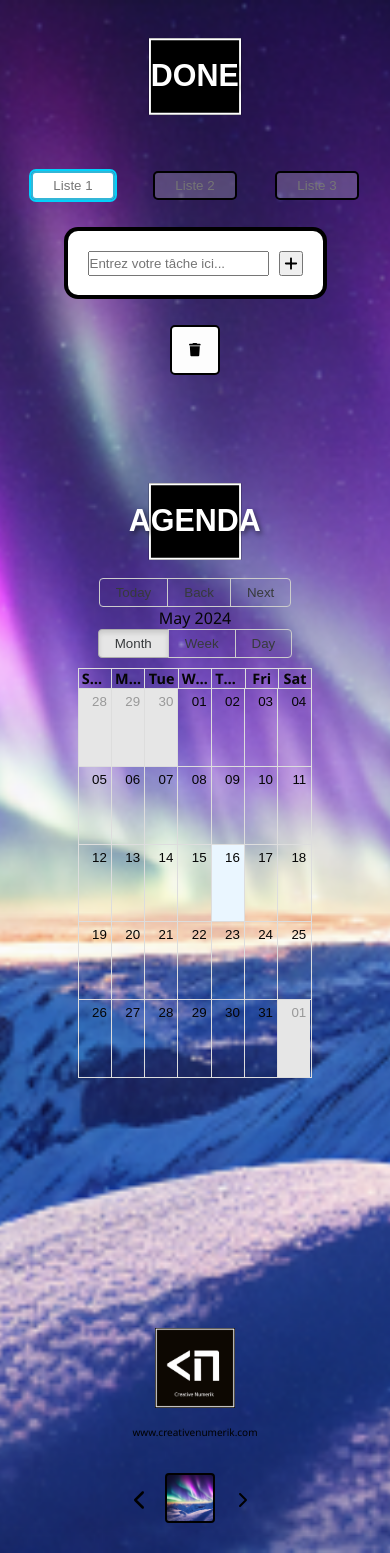
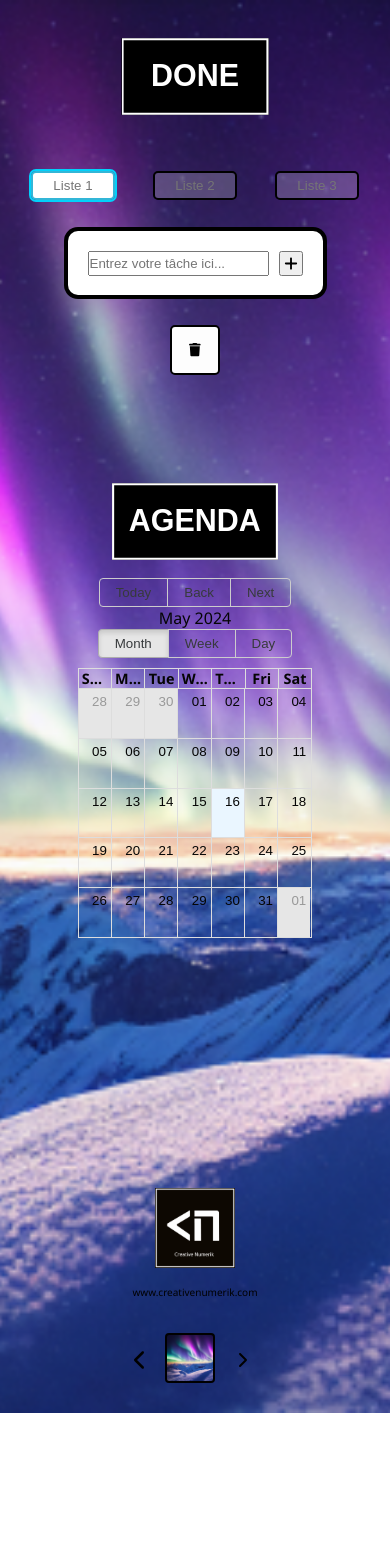
Before and after one commit to tblasin/todo_app, a Next.js app: page / in a window 390 px wide. After the commit the page ends 1413 px from the top, so only its background shows below. Built offline with nearby package versions, Linux system fonts and the light colour scheme; grey boxes are pictures that could not be loaded.

Commit message:
agenda responsive

```diff
--- a/components/Agenda.tsx
+++ b/components/Agenda.tsx
@@ -2,6 +2,8 @@ import React, { useState, useEffect } from 'react';
 import { Calendar, momentLocalizer, Event } from 'react-big-calendar';
 import moment from 'moment';
 import 'react-big-calendar/lib/css/react-big-calendar.css';
+import styles from '../src/styles/Home.module.css';
+
 
 
 const localizer = momentLocalizer(moment);
@@ -37,7 +39,7 @@ const Agenda: React.FC = () => {
   };
 
   return (
-    <div style={{ height: 500 }}>
+    <div className={styles.agendaContainer}>
       <Calendar
         localizer={localizer}
         events={events}
--- a/src/styles/Home.module.css
+++ b/src/styles/Home.module.css
@@ -315,6 +315,10 @@
   margin-top: 100px;
 }
 
+.agendaContainer{
+  height: 500px !important;
+}
+
 /* Media queries pour les tailles d'écran spécifiques */
 
 @media screen and (max-width: 1024px) {
@@ -338,6 +342,23 @@
     font-size: 35px; /* Redimensionnez la taille du titre */
     width: 35%; /* Ajustez la largeur du titre pour occuper toute la largeur de l'écran */
   }
+}
+
+
+@media (max-width: 768px) {
+  .agendaContainer {
+      height: 360px !important;
+  }
+}
+
+@media screen and (max-width: 540px) {
+  .title1{
+    width: 40%;
+  }
+  .title2{
+    width: 45%;
+  }
+
 }
 
 
```
